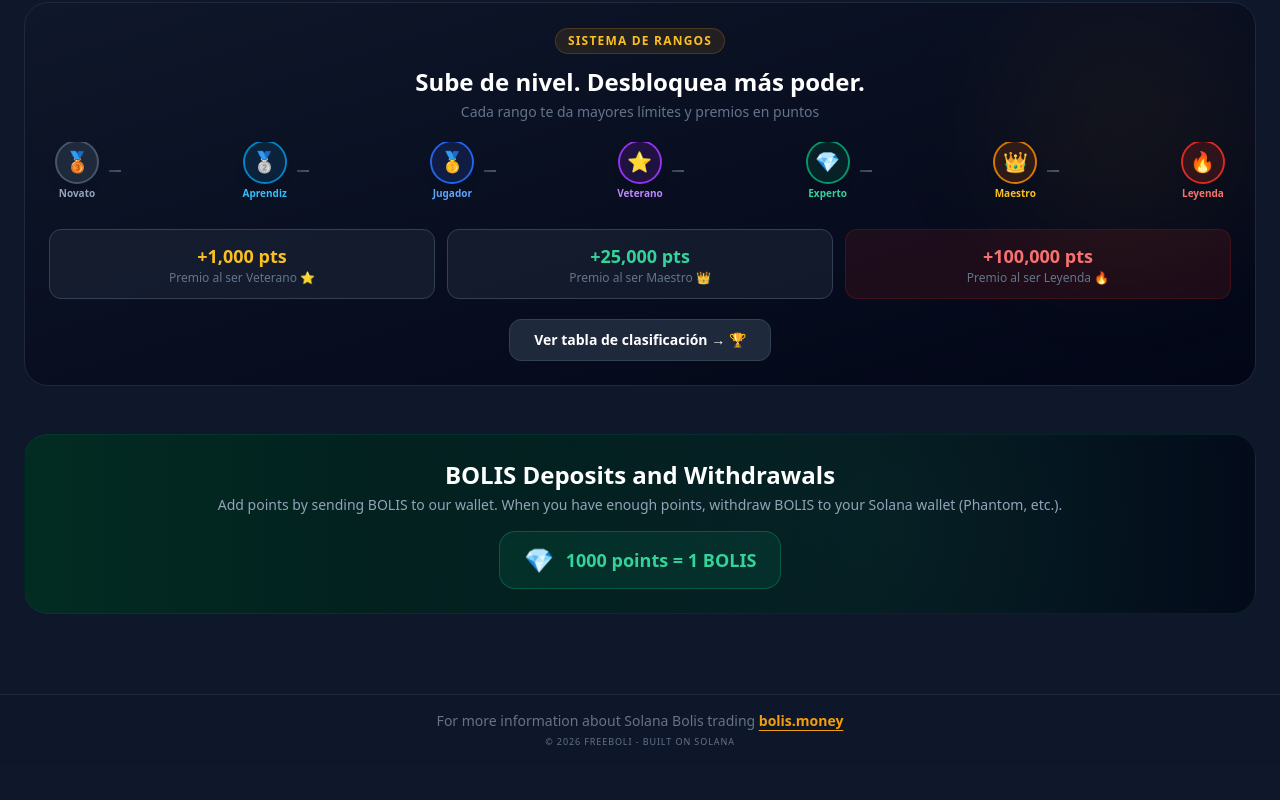
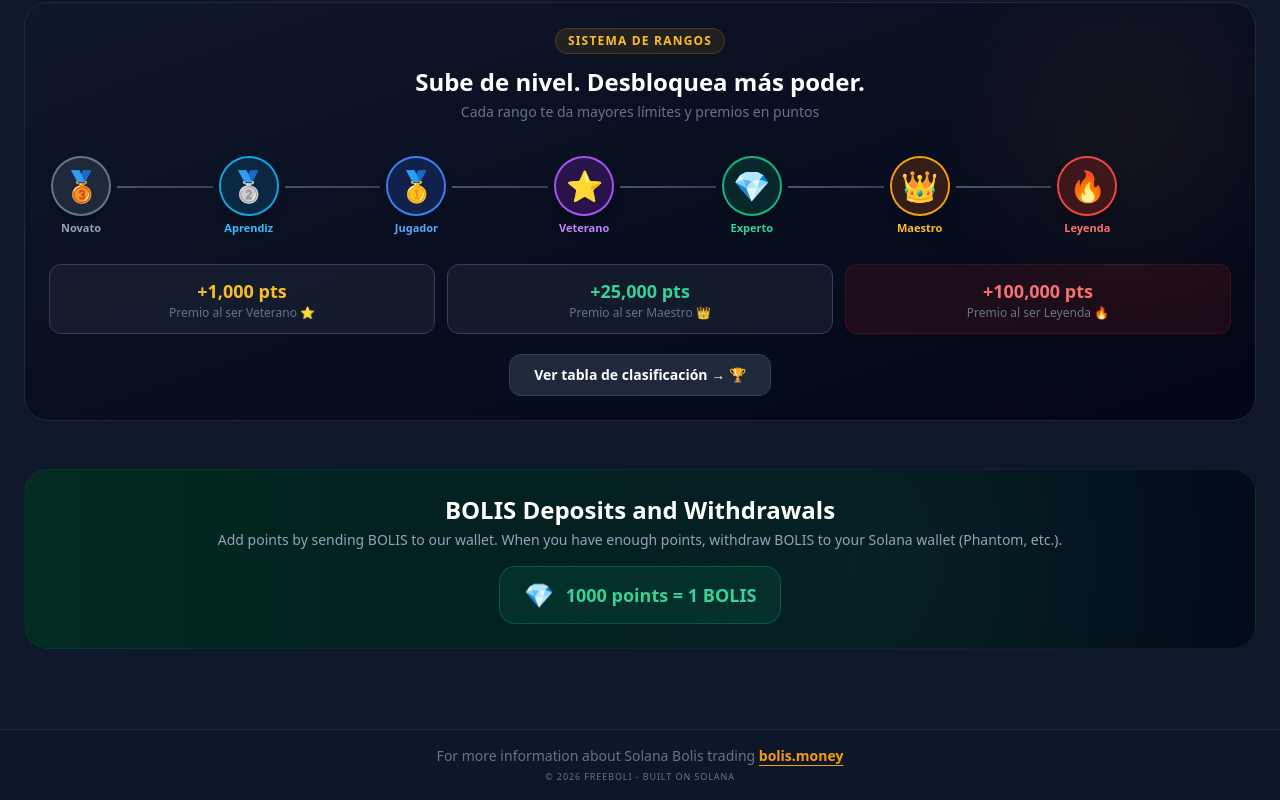
Before and after one commit to Palmve/freeboli, a Next.js app: page / in a window 1280 px wide. Shown: the part 1086-1886 px from the top of the page. Before the commit the page ends 1850 px from the top, so only its background shows below. Built offline with nearby package versions, Linux system fonts and the light colour scheme; no server answers; the database is empty.

Commit message:
ui: Mejora tarjeta Sistema de Rangos - circulos mas grandes, sin corte de ring y sin guiones

```diff
--- a/src/app/page.tsx
+++ b/src/app/page.tsx
@@ -201,27 +201,27 @@
         </div>
 
         {/* Barra visual de progresión de rangos */}
-        <div className="flex items-center justify-between gap-1 overflow-x-auto pb-2">
+        <div className="flex items-start justify-between gap-0 pt-4 overflow-x-auto pb-2 px-1">
           {[
-            { icon: "🥉", name: "Novato", color: "text-slate-400", bg: "bg-slate-800", ring: "ring-slate-600" },
-            { icon: "🥈", name: "Aprendiz", color: "text-sky-400", bg: "bg-sky-900/30", ring: "ring-sky-600" },
-            { icon: "🥇", name: "Jugador", color: "text-blue-400", bg: "bg-blue-900/30", ring: "ring-blue-600" },
-            { icon: "⭐", name: "Veterano", color: "text-purple-400", bg: "bg-purple-900/30", ring: "ring-purple-600" },
-            { icon: "💎", name: "Experto", color: "text-emerald-400", bg: "bg-emerald-900/30", ring: "ring-emerald-600" },
-            { icon: "👑", name: "Maestro", color: "text-amber-400", bg: "bg-amber-900/30", ring: "ring-amber-600" },
-            { icon: "🔥", name: "Leyenda", color: "text-red-400", bg: "bg-red-900/30", ring: "ring-red-600" },
+            { icon: "🥉", name: "Novato",   color: "text-slate-400",   bg: "bg-slate-800",      ring: "ring-slate-500" },
+            { icon: "🥈", name: "Aprendiz", color: "text-sky-400",     bg: "bg-sky-900/40",     ring: "ring-sky-500" },
+            { icon: "🥇", name: "Jugador",  color: "text-blue-400",    bg: "bg-blue-900/40",    ring: "ring-blue-500" },
+            { icon: "⭐", name: "Veterano", color: "text-purple-400",  bg: "bg-purple-900/40",  ring: "ring-purple-500" },
+            { icon: "💎", name: "Experto",  color: "text-emerald-400", bg: "bg-emerald-900/40", ring: "ring-emerald-500" },
+            { icon: "👑", name: "Maestro",  color: "text-amber-400",   bg: "bg-amber-900/40",   ring: "ring-amber-500" },
+            { icon: "🔥", name: "Leyenda",  color: "text-red-400",     bg: "bg-red-900/40",     ring: "ring-red-500" },
           ].map((lvl, i, arr) => (
-            <div key={lvl.name} className="flex items-center">
+            <div key={lvl.name} className="flex items-center flex-1 min-w-0">
               {/* Nodo del nivel */}
-              <div className={`flex flex-col items-center gap-1 min-w-[56px]`}>
-                <div className={`w-10 h-10 rounded-full ${lvl.bg} ring-2 ${lvl.ring} flex items-center justify-center text-xl shadow-lg`}>
+              <div className="flex flex-col items-center gap-1.5 flex-shrink-0">
+                <div className={`w-12 h-12 sm:w-14 sm:h-14 rounded-full ${lvl.bg} ring-2 ${lvl.ring} flex items-center justify-center text-2xl sm:text-3xl shadow-lg shadow-black/30`}>
                   {lvl.icon}
                 </div>
-                <span className={`text-[10px] font-black ${lvl.color} text-center whitespace-nowrap`}>{lvl.name}</span>
+                <span className={`text-[9px] sm:text-[11px] font-black ${lvl.color} text-center whitespace-nowrap`}>{lvl.name}</span>
               </div>
-              {/* Conector */}
+              {/* Conector — solo entre nodos, no al final */}
               {i < arr.length - 1 && (
-                <div className="flex-1 h-0.5 bg-gradient-to-r from-slate-700 to-slate-600 mx-1 min-w-[12px]" />
+                <div className="flex-1 h-[2px] bg-gradient-to-r from-slate-600 to-slate-700 mx-1 sm:mx-2 mb-5" />
               )}
             </div>
           ))}
```
